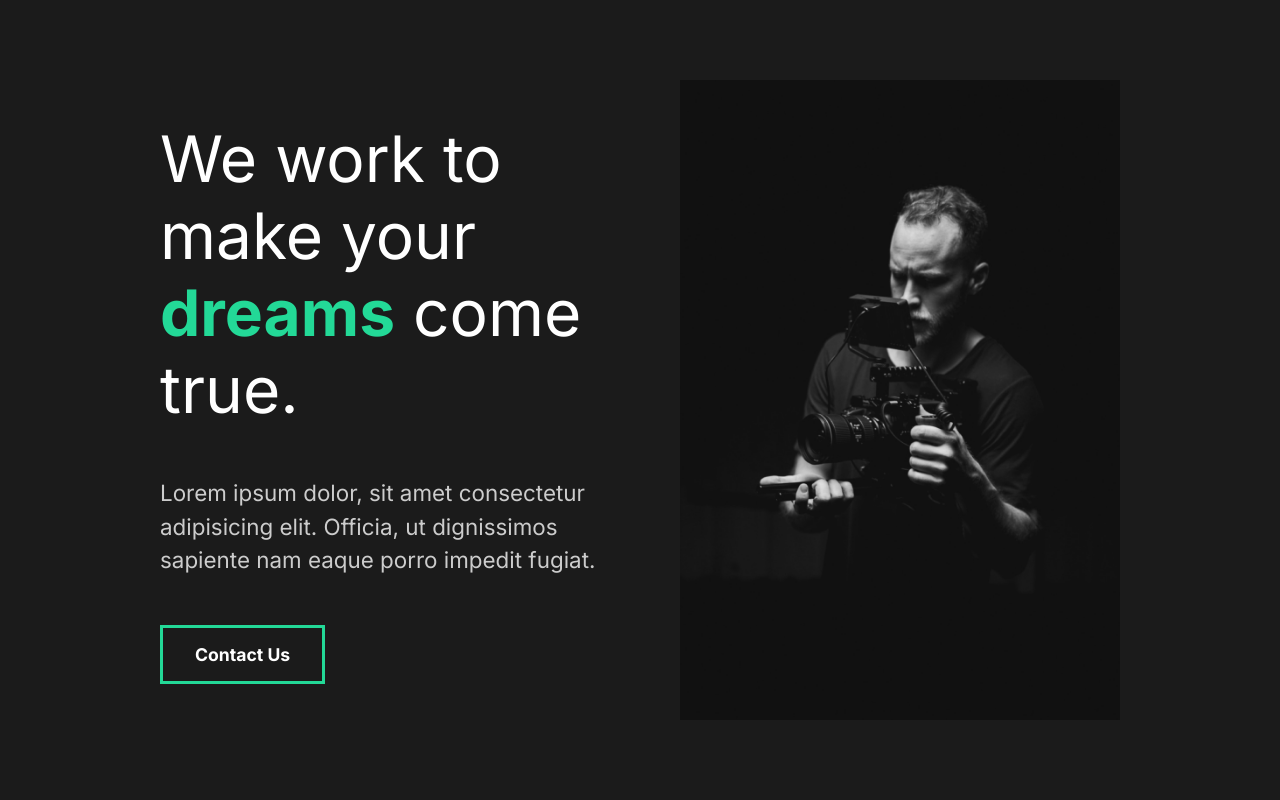
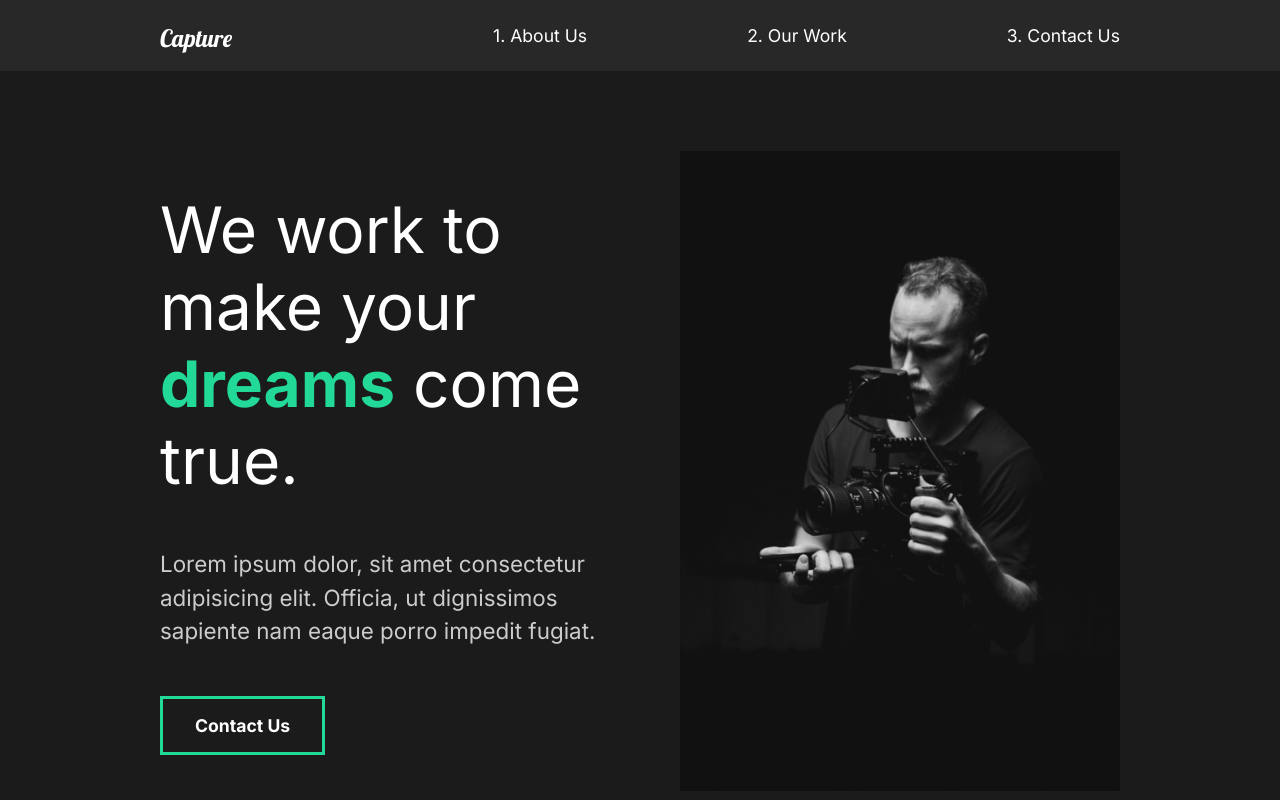
Before and after one commit to samazon/caputre-build-react, a React (Create React App) app: page / in a window 1280 px wide. Shown: the top 800 px of the page. Built offline with nearby package versions, Linux system fonts and the light colour scheme.

Commit message:
8. Navigation

```diff
--- /dev/null
+++ b/src/components/Nav.js
@@ -0,0 +1,43 @@
+import React from 'react'
+import styled from 'styled-components'
+
+const Nav = () => {
+    return (
+        <StyledNav>
+            <h1><a id="logo" href="#">Capture</a></h1>
+            <ul>
+                <li><a href="#" target="_blank">1. About Us</a></li>
+                <li><a href="#" target="_blank">2. Our Work</a></li>
+                <li><a href="#" target="_blank">3. Contact Us</a></li>
+            </ul>
+        </StyledNav>
+    )
+}
+
+const StyledNav = styled.div`
+    background-color: #282828;
+    display: flex;
+    justify-content: space-between;
+    align-items: center;
+    padding: 1rem 10rem;
+    a {
+        color:#fff;
+        text-decoration: none;
+    }
+    #logo {
+        font-size: 1.5rem;
+        font-family: 'Lobster', cursive;
+        font-weight: lighter
+    }
+    ul{
+        display: flex;
+        list-style: none;
+    }
+    li {
+        position: relative;
+    }
+    li:not(:first-child) {
+        padding-left: 10rem;
+    }
+`
+export default Nav
--- a/src/pages/AboutUs.js
+++ b/src/pages/AboutUs.js
@@ -1,11 +1,13 @@
 import React from 'react'
 import FaqSection from '../components/FaqSection'
 import HeroSection from '../components/HeroSection'
+import Nav from '../components/Nav'
 import ServicesSection from '../components/ServicesSection'
 
 const AboutUs = () => {
     return (
         <>
+            <Nav />
             <HeroSection />
             <ServicesSection />
             <FaqSection />
```
